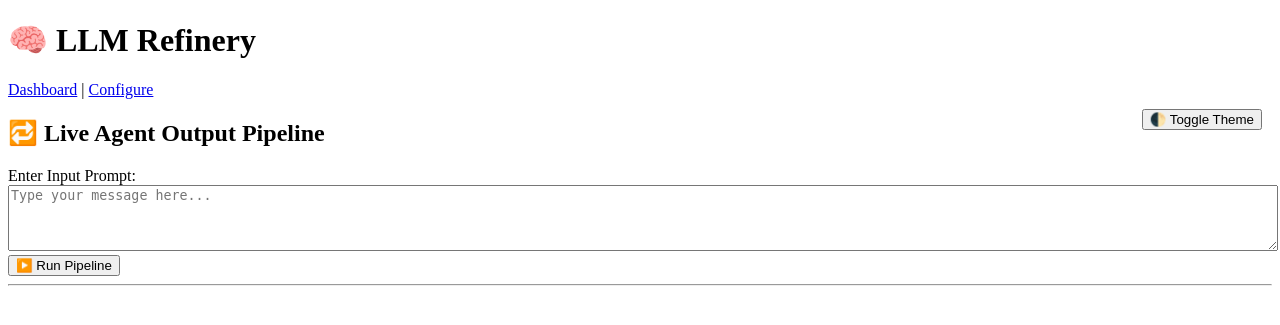
After one commit to RagnarAI/LLM-Refinery, a FastAPI app: template templates/live.dashboard.html in a window 1280 px wide. The commit adds this page. Shown: the top 325 px of the page. Run offline with FastAPI, Linux system fonts and the light colour scheme; the template is opened without the code that fills it, so the values that code supplies are empty.

Commit message:
Push full Replit project to GitHub

```diff
--- a/main.py
+++ b/main.py
@@ -1,48 +1,56 @@
-# main.py (frontend entry point)
+
 from fastapi import FastAPI, Request, Form
 from fastapi.responses import HTMLResponse, RedirectResponse
 from fastapi.staticfiles import StaticFiles
 from fastapi.templating import Jinja2Templates
 from LLM_Refinery.core.agent_pipeline import run_pipeline
-import uvicorn
+from uuid import uuid4
+import os
 
 app = FastAPI()
 app.mount("/static", StaticFiles(directory="static"), name="static")
 templates = Jinja2Templates(directory="templates")
+@app.get("/live", response_class=HTMLResponse)
+async def live_dashboard(request: Request):
+    return templates.TemplateResponse("live_dashboard.html", {"request": request})
+
+@app.get("/dashboard", response_class=HTMLResponse)
+def dashboard(request: Request):
+    return templates.TemplateResponse("dashboard.html", {"request": request})
+from fastapi.responses import RedirectResponse  # Add to your imports if not already
 
 @app.get("/", response_class=HTMLResponse)
-def dashboard(request: Request):
-    return templates.TemplateResponse("dashboard.html", {"request": request})
+def root():
+    return RedirectResponse(url="/dashboard")
 
-@app.get("/config", response_class=HTMLResponse)
-def config_page(request: Request):
-    return templates.TemplateResponse("config.html", {"request": request})
+@app.post("/run_pipeline", response_class=HTMLResponse)
+def run_pipeline_htmx(request: Request,
+                      prompt: str = Form(...),
+                      goal: str = Form(...),
+                      tone: str = Form(...),
+                      style: str = Form(...),
+                      persona: str = Form(...),
+                      domain: str = Form(...)):
 
-@app.post("/run", response_class=HTMLResponse)
-def run_refinery(
-    request: Request,
-    original_input: str = Form(...),
-    goal: str = Form(...),
-    tone: str = Form(...),
-    style: str = Form(...),
-    character: str = Form(...),
-    domain: str = Form(...)
-):
-    config = {
-        "original_input": original_input,
+    user_input = {
+        "original_input": prompt,
         "goal": goal,
         "tone": tone,
         "style": style,
-        "character": character,
+        "character": persona,
         "domain": domain
     }
-    response, evaluation, feedback = run_pipeline(config)
-    return templates.TemplateResponse("dashboard.html", {
-        "request": request,
-        "result": response,
-        "evaluation": evaluation,
-        "feedback": feedback
-    })
 
-if __name__ == "__main__":
-    uvicorn.run("main:app", host="0.0.0.0", port=8000, reload=True)
+    # Modified pipeline to yield agent name and output at each step
+    output_blocks = run_pipeline(user_input, yield_mode=True)
+
+    blocks = ""
+    for name, output in output_blocks:
+        blocks += f"""
+        <div class='agent-output'>
+            <h4>{name}</h4>
+            <pre>{output}</pre>
+        </div>
+        """
+
+    return HTMLResponse(blocks)
--- a/static/style.css
+++ b/static/style.css
@@ -54,3 +54,21 @@
     border-radius: 5px;
     overflow-x: auto;
   }
+  .agent-block {
+    background-color: #1e1e1e;
+    color: #eaeaea;
+    padding: 1rem;
+    margin-bottom: 1rem;
+    border: 1px solid #333;
+    border-left: 4px solid #61dafb;
+    border-radius: 5px;
+  }
+
+  .agent-block h3 {
+    color: #61dafb;
+    margin-bottom: 0.5rem;
+  }
+
+  textarea {
+    width: 100%;
+  }
--- /dev/null
+++ b/templates/live.dashboard.html
@@ -0,0 +1,17 @@
+{% extends "layout.html" %}
+
+{% block content %}
+<h2>🔁 Live Agent Output Pipeline</h2>
+
+<form hx-post="/run-live" hx-target="#pipeline" hx-swap="innerHTML">
+    <label for="prompt">Enter Input Prompt:</label><br>
+    <textarea name="prompt" rows="4" placeholder="Type your message here..." required></textarea><br>
+    <button type="submit">▶️ Run Pipeline</button>
+</form>
+
+<hr>
+
+<div id="pipeline">
+    <!-- Agent-by-agent output will appear here -->
+</div>
+{% endblock %}
```
Also changed, not shown: LLM_Refinery/core/agent_pipeline.py (+36 -0 lines).
